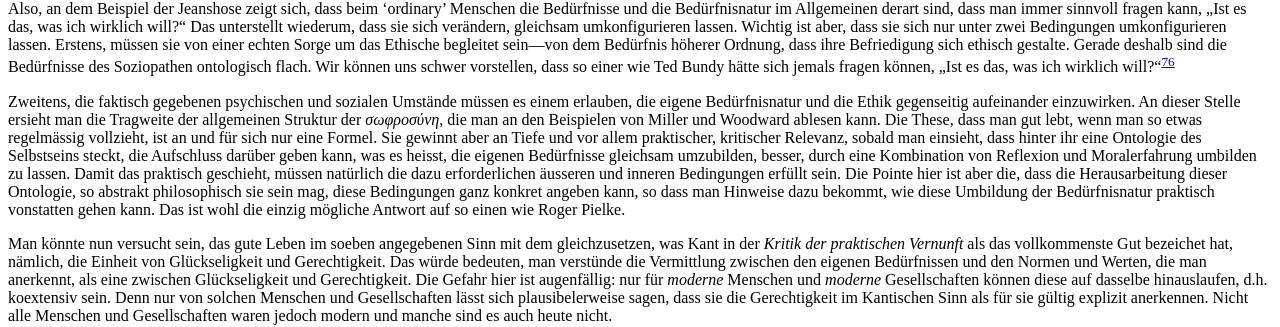
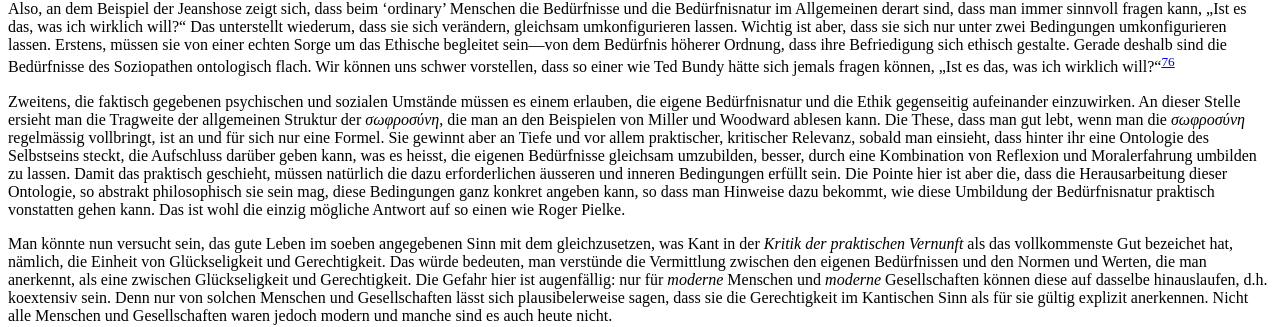
Before and after one commit to klepas/bruins-site, a Jekyll site: the page built from papers/_posts/2013-06-13-The-Struggle-for-the-Ordinary.md, in a window 1280 px wide and 900 px high, scrolled down 12389 px. Shown: the part 149-476 px from the top of the window. Built offline with Jekyll 4.4.1, drawn with Linux system fonts in a browser that asks for light colours; nearby versions of some CDN libraries; some web fonts are replaced.

Commit message:
Updated 2013-06-13-The-Struggle-for-the-Ordinary.md

```diff
--- a/papers/_posts/2013-06-13-The-Struggle-for-the-Ordinary.md
+++ b/papers/_posts/2013-06-13-The-Struggle-for-the-Ordinary.md
@@ -236,7 +236,7 @@ Die so eben verwendete, recht transzendentalphilosophische Strategie zur Entkrä
 
 Also, an dem Beispiel der Jeanshose zeigt sich, dass beim ‘ordinary’ Menschen die Bedürfnisse und die Bedürfnisnatur im Allgemeinen derart sind, dass man immer sinnvoll fragen kann, „Ist es das, was ich wirklich will?“ Das unterstellt wiederum, dass sie sich verändern, gleichsam umkonfigurieren lassen. Wichtig ist aber, dass sie sich nur unter zwei Bedingungen umkonfigurieren lassen. Erstens, müssen sie von einer echten Sorge um das Ethische begleitet sein—von dem Bedürfnis höherer Ordnung, dass ihre Befriedigung sich ethisch gestalte. Gerade deshalb sind die Bedürfnisse des Soziopathen ontologisch flach. Wir können uns schwer vorstellen, dass so einer wie Ted Bundy hätte sich jemals fragen können, „Ist es das, was ich wirklich will?“[^76]
 
-Zweitens, die faktisch gegebenen psychischen und sozialen Umstände müssen es einem erlauben, die eigene Bedürfnisnatur und die Ethik gegenseitig aufeinander einzuwirken. An dieser Stelle ersieht man die Tragweite der allgemeinen Struktur der _σωφροσύνη_, die man an den Beispielen von Miller und Woodward ablesen kann. Die These, dass man gut lebt, wenn man so etwas regelmässig vollzieht, ist an und für sich nur eine Formel. Sie gewinnt aber an Tiefe und vor allem praktischer, kritischer Relevanz, sobald man einsieht, dass hinter ihr eine Ontologie des Selbstseins steckt, die Aufschluss darüber geben kann, was es heisst, die eigenen Bedürfnisse gleichsam umzubilden, besser, durch eine Kombination von Reflexion und Moralerfahrung umbilden zu lassen. Damit das praktisch geschieht, müssen natürlich die dazu erforderlichen äusseren und inneren Bedingungen erfüllt sein. Die Pointe hier ist aber die, dass die Herausarbeitung dieser Ontologie, so abstrakt philosophisch sie sein mag, diese Bedingungen ganz konkret angeben kann, so dass man Hinweise dazu bekommt, wie diese Umbildung der Bedürfnisnatur praktisch vonstatten gehen kann. Das ist wohl die einzig mögliche Antwort auf so einen wie Roger Pielke.
+Zweitens, die faktisch gegebenen psychischen und sozialen Umstände müssen es einem erlauben, die eigene Bedürfnisnatur und die Ethik gegenseitig aufeinander einzuwirken. An dieser Stelle ersieht man die Tragweite der allgemeinen Struktur der _σωφροσύνη_, die man an den Beispielen von Miller und Woodward ablesen kann. Die These, dass man gut lebt, wenn man die _σωφροσύνη_ regelmässig vollbringt, ist an und für sich nur eine Formel. Sie gewinnt aber an Tiefe und vor allem praktischer, kritischer Relevanz, sobald man einsieht, dass hinter ihr eine Ontologie des Selbstseins steckt, die Aufschluss darüber geben kann, was es heisst, die eigenen Bedürfnisse gleichsam umzubilden, besser, durch eine Kombination von Reflexion und Moralerfahrung umbilden zu lassen. Damit das praktisch geschieht, müssen natürlich die dazu erforderlichen äusseren und inneren Bedingungen erfüllt sein. Die Pointe hier ist aber die, dass die Herausarbeitung dieser Ontologie, so abstrakt philosophisch sie sein mag, diese Bedingungen ganz konkret angeben kann, so dass man Hinweise dazu bekommt, wie diese Umbildung der Bedürfnisnatur praktisch vonstatten gehen kann. Das ist wohl die einzig mögliche Antwort auf so einen wie Roger Pielke.
 
 Man könnte nun versucht sein, das gute Leben im soeben angegebenen Sinn mit dem gleichzusetzen, was Kant in der _Kritik der praktischen Vernunft_ als das vollkommenste Gut bezeichet hat, nämlich, die Einheit von Glückseligkeit und Gerechtigkeit. Das würde bedeuten, man verstünde die Vermittlung zwischen den eigenen Bedürfnissen und den Normen und Werten, die man anerkennt, als eine zwischen Glückseligkeit und Gerechtigkeit. Die Gefahr hier ist augenfällig: nur für _moderne_ Menschen und _moderne_ Gesellschaften können diese auf dasselbe hinauslaufen, d.h. koextensiv sein. Denn nur von solchen Menschen und Gesellschaften lässt sich plausibelerweise sagen, dass sie die Gerechtigkeit im Kantischen Sinn als für sie gültig explizit anerkennen. Nicht alle Menschen und Gesellschaften waren jedoch modern und manche sind es auch heute nicht.
 
```
